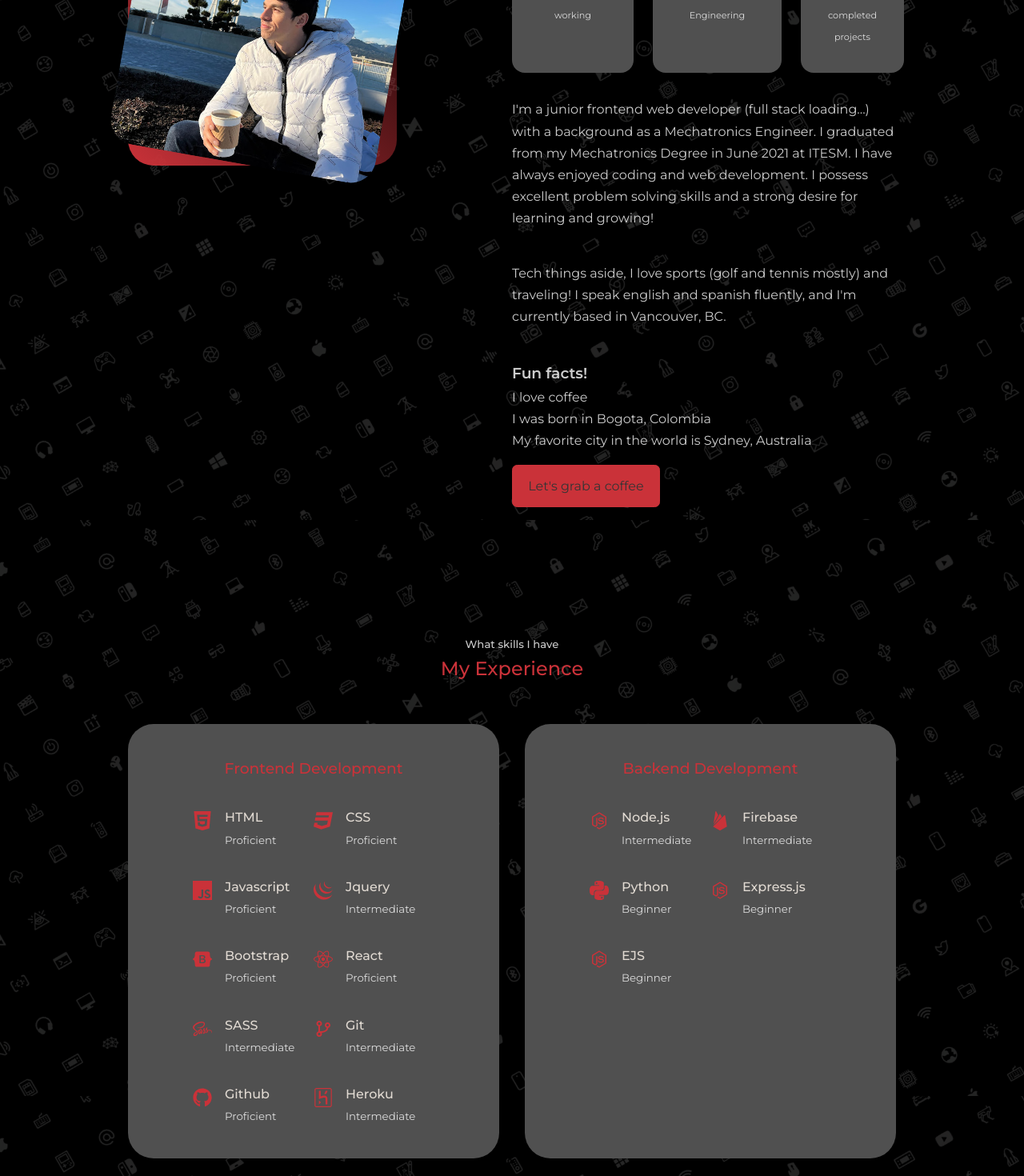
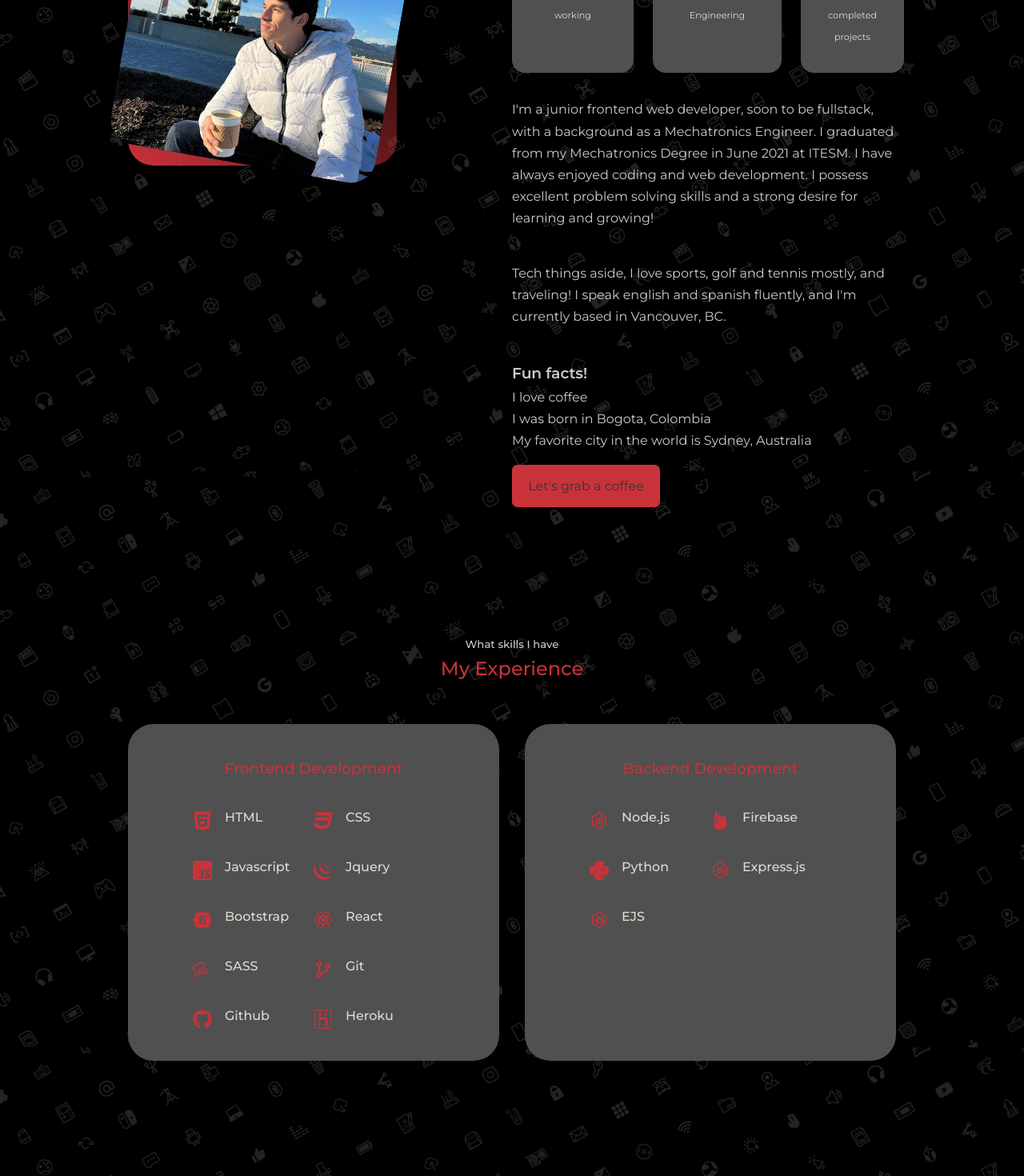
Before and after one commit to jccifuentes21/portfolio-v1, a React (Create React App) app: page / in a window 1280 px wide. Shown: the part 1200-2670 px from the top of the page at 80% size. Built offline with nearby package versions, Linux system fonts and the light colour scheme.

Commit message:
added my info and changed colorways

```diff
--- a/src/components/about/About.jsx
+++ b/src/components/about/About.jsx
@@ -36,14 +36,14 @@ const About = () => {
           </div>
 
           <p>
-            I'm a junior frontend web developer (full stack loading...) with a
+            I'm a junior frontend web developer, soon to be fullstack, with a
             background as a Mechatronics Engineer. I graduated from my
             Mechatronics Degree in June 2021 at ITESM. I have always enjoyed
             coding and web development. I possess excellent problem solving skills and a strong desire for learning and growing!
           </p>
           <p>
              Tech
-            things aside, I love sports (golf and tennis mostly) and traveling!
+            things aside, I love sports, golf and tennis mostly, and traveling!
             I speak english and spanish fluently, and I'm currently based in
             Vancouver, BC.
           </p>
--- a/src/components/experience/Experience.jsx
+++ b/src/components/experience/Experience.jsx
@@ -20,70 +20,60 @@ const Experience = () => {
               <ImHtmlFive className={classes['experience__details-icon']} />
               <div>
                 <h4>HTML</h4>
-                <small className="text-light">Proficient</small>
               </div>
             </article>
             <article className={classes.experience__details}>
               <ImCss3 className={classes['experience__details-icon']} />
               <div>
                 <h4>CSS</h4>
-                <small className="text-light">Proficient</small>
               </div>
             </article>
             <article className={classes.experience__details}>
               <SiJavascript className={classes['experience__details-icon']} />
               <div>
                 <h4>Javascript</h4>
-                <small className="text-light">Proficient</small>
               </div>
             </article>
             <article className={classes.experience__details}>
               <SiJquery className={classes['experience__details-icon']} />
               <div>
                 <h4>Jquery</h4>
-                <small className="text-light">Intermediate</small>
               </div>
             </article>
             <article className={classes.experience__details}>
               <SiBootstrap className={classes['experience__details-icon']} />
               <div>
                 <h4>Bootstrap</h4>
-                <small className="text-light">Proficient</small>
               </div>
             </article>
             <article className={classes.experience__details}>
               <FaReact className={classes['experience__details-icon']} />
               <div>
                 <h4>React</h4>
-                <small className="text-light">Proficient</small>
               </div>
             </article>
             <article className={classes.experience__details}>
               <FaSass className={classes['experience__details-icon']} />
               <div>
                 <h4>SASS</h4>
-                <small className="text-light">Intermediate</small>
               </div>
             </article>
             <article className={classes.experience__details}>
               <BiGitBranch className={classes['experience__details-icon']} />
               <div>
                 <h4>Git</h4>
-                <small className="text-light">Intermediate</small>
               </div>
             </article>
             <article className={classes.experience__details}>
               <FaGithub className={classes['experience__details-icon']} />
               <div>
                 <h4>Github</h4>
-                <small className="text-light">Proficient</small>
               </div>
             </article>
             <article className={classes.experience__details}>
               <SiHeroku className={classes['experience__details-icon']} />
               <div>
                 <h4>Heroku</h4>
-                <small className="text-light">Intermediate</small>
               </div>
             </article>
           </div>
@@ -96,35 +86,30 @@ const Experience = () => {
               <IoLogoNodejs className={classes['experience__details-icon']} />
               <div>
                 <h4>Node.js</h4>
-                <small className="text-light">Intermediate</small>
               </div>
             </article>
             <article className={classes.experience__details}>
               <SiFirebase className={classes['experience__details-icon']} />
               <div>
                 <h4>Firebase</h4>
-                <small className="text-light">Intermediate</small>
               </div>
             </article>
             <article className={classes.experience__details}>
               <SiPython className={classes['experience__details-icon']} />
               <div>
                 <h4>Python</h4>
-                <small className="text-light">Beginner</small>
               </div>
             </article>
             <article className={classes.experience__details}>
               <IoLogoNodejs className={classes['experience__details-icon']} />
               <div>
                 <h4>Express.js</h4>
-                <small className="text-light">Beginner</small>
               </div>
             </article>
             <article className={classes.experience__details}>
               <IoLogoNodejs className={classes['experience__details-icon']} />
               <div>
                 <h4>EJS</h4>
-                <small className="text-light">Beginner</small>
               </div>
             </article>
 
```
